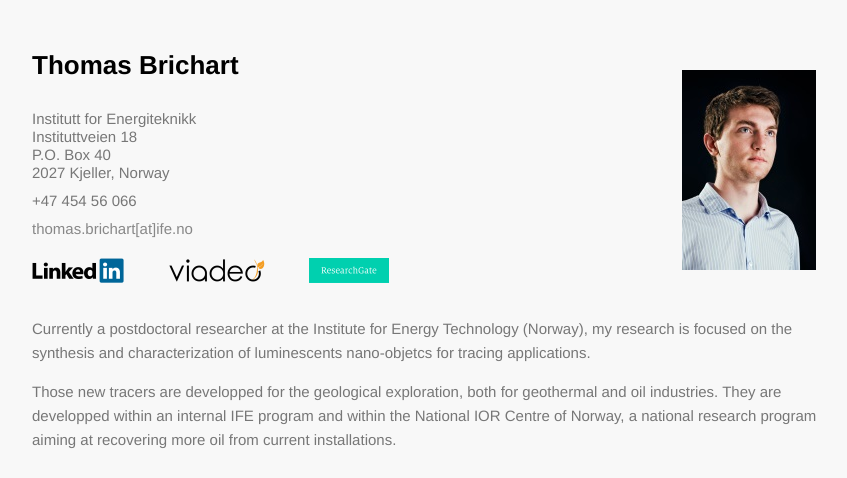
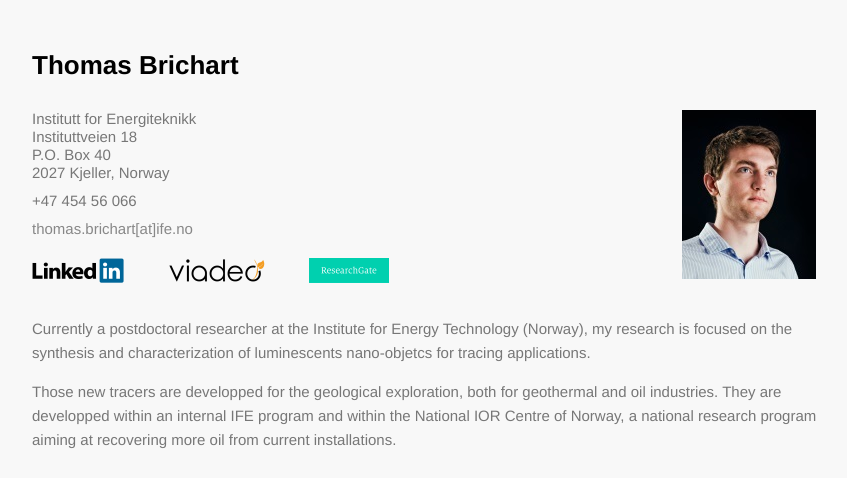
Before and after one commit to TheTrueTom/CV, a PHP site: page / in a window 1280 px wide. Shown: the top 478 px of the page, without its empty margins (208-1055 px from the left). Run offline with PHP 8.4, Linux system fonts and the light colour scheme; some libraries are stand-ins or nearby versions.

Commit message:
Tune photo size and position

```diff
--- a/css/style.css
+++ b/css/style.css
@@ -89,17 +89,18 @@
 *******************************************************************************/
 
 .presentation-item {
+  position: relative;
   margin: 0 auto;
   margin-top: 10px;
 }
 
 #photo {
-  position: absolute;
+  position: relative;;
   width: 150px;
   height: 200px;
-  right: 0px;
-  top: -50px;
   overflow: hidden;
+  float: right;
+  margin-top: 0px;
 }
 
 #presentation-text {
--- a/index.php
+++ b/index.php
@@ -18,6 +18,10 @@
 			Thomas Brichart
 		</div>
 		<div class="section-content">
+			<div id="photo" class="presentation-item">
+				<img src="img/photo_me.jpg" alt="Photo de Thomas Brichart" />
+			</div>
+			<div>
 				<div id="address" class="presentation-item">
 					Institutt for Energiteknikk<br />
 					Instituttveien 18<br />
@@ -41,8 +45,6 @@
 						<img src="img/researchgate.png" alt="Follow me on ResearchGate" />
 					</a>
 				</div>
-			<div id="photo" class="presentation-item">
-				<img src="img/photo_me.jpg" alt="Photo de Thomas Brichart" />
 			</div>
 			<div id="presentation-text" class="presentation-item">
 				<p>
```
Also changed, not shown: img/photo_me.jpg. Lines whose indentation alone changed are shown as unchanged.
